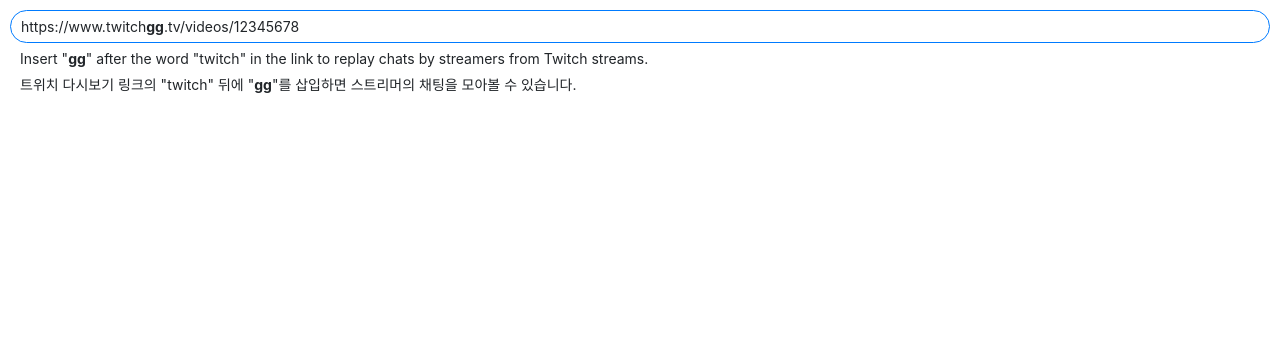
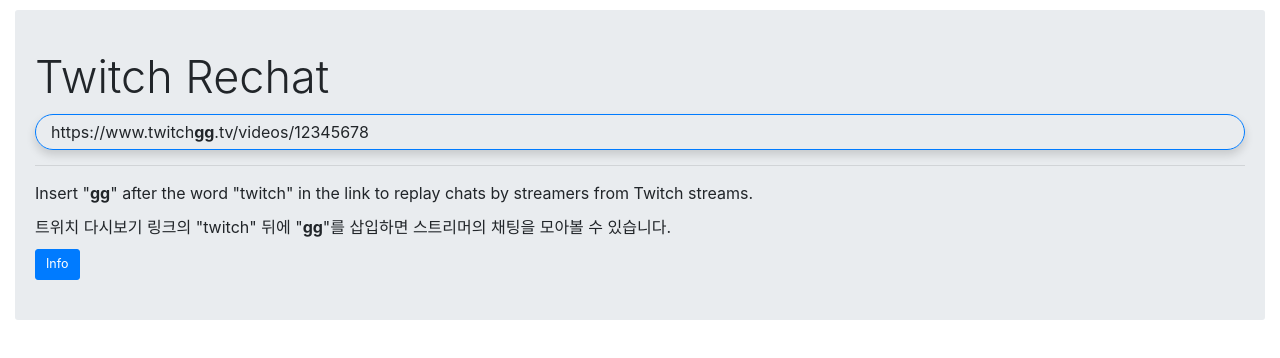
Before and after one commit to jebibot/twitchgg-chat, a React (Create React App) app: page / in a window 1280 px wide. Shown: the top 358 px of the page. Built offline with nearby package versions, Linux system fonts and the light colour scheme.

Commit message:
feat(MainPage): add MainPage

```diff
--- a/src/App.tsx
+++ b/src/App.tsx
@@ -1,5 +1,6 @@
 import React, { useReducer, createContext } from "react";
 import ChatList from "./components/ChatList";
+import MainPage from "./components/MainPage";
 import TwitchVODPlayer from "./components/TwitchVODPlayer";
 
 type AppAction = {
@@ -31,7 +32,7 @@
 
   return (
     <AppDispatch.Provider value={dispatch}>
-      <div className="container-fluid h-100 px-0">
+      <div className={`container-fluid h-100${videoId ? " px-0" : ""}`}>
         {videoId ? (
           <div className="row flex-column flex-md-row flex-nowrap h-100 no-gutters">
             <div className="col-md-9 flex-grow-0 flex-shrink-0 overflow-hidden">
@@ -45,19 +46,7 @@
             </div>
           </div>
         ) : (
-          <div className="row no-gutters f-14 p-3">
-            <div className="col-12 border border-primary rounded-pill px-3 py-2">
-              https://www.twitch<strong>gg</strong>.tv/videos/12345678
-            </div>
-            <div className="col-12 px-3 mt-2">
-              Insert "<strong>gg</strong>" after the word "twitch" in the link
-              to replay chats by streamers from Twitch streams.
-            </div>
-            <div className="col-12 px-3 mt-2" lang="ko">
-              트위치 다시보기 링크의 "twitch" 뒤에 "<strong>gg</strong>"를
-              삽입하면 스트리머의 채팅을 모아볼 수 있습니다.
-            </div>
-          </div>
+          <MainPage></MainPage>
         )}
       </div>
     </AppDispatch.Provider>
--- /dev/null
+++ b/src/components/MainPage.tsx
@@ -0,0 +1,30 @@
+function MainPage() {
+  return (
+    <div className="jumbotron f-16 mt-3">
+      <h1 className="display-3">Twitch Rechat</h1>
+      <div className="col-12 border border-primary rounded-pill shadow py-2 mt-3">
+        https://www.twitch<strong>gg</strong>.tv/videos/12345678
+      </div>
+      <hr className="my-4"></hr>
+      <p>
+        Insert "<strong>gg</strong>" after the word "twitch" in the link to
+        replay chats by streamers from Twitch streams.
+      </p>
+      <p lang="ko">
+        트위치 다시보기 링크의 "twitch" 뒤에 "<strong>gg</strong>"를 삽입하면
+        스트리머의 채팅을 모아볼 수 있습니다.
+      </p>
+      <a
+        className="btn btn-primary btn-lg"
+        href="https://www.notion.so/Rechat-63ee83dd92384963a162895ac2553f70"
+        target="_blank"
+        rel="noopener noreferrer"
+        role="button"
+      >
+        Info
+      </a>
+    </div>
+  );
+}
+
+export default MainPage;
--- a/src/index.css
+++ b/src/index.css
@@ -19,3 +19,7 @@
 .f-14 {
   font-size: 1.4rem;
 }
+
+.f-16 {
+  font-size: 1.6rem;
+}
```
